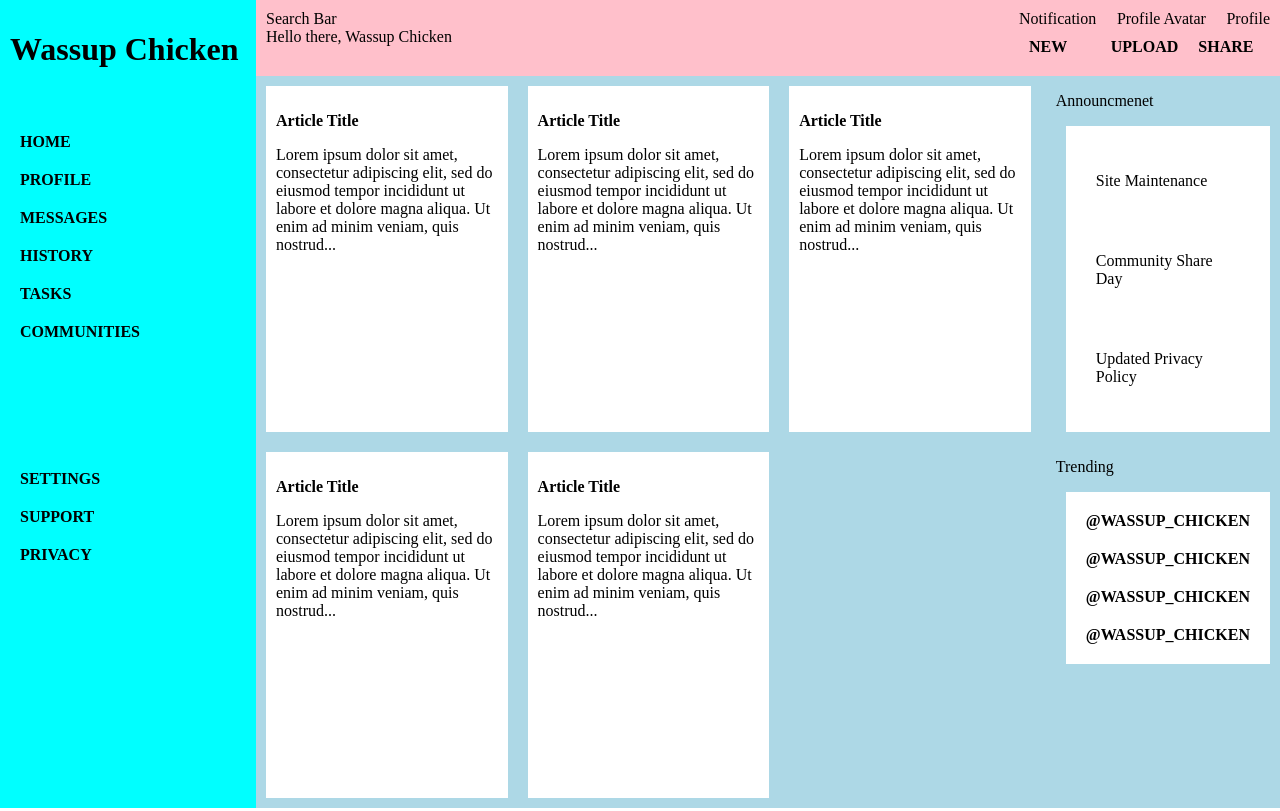
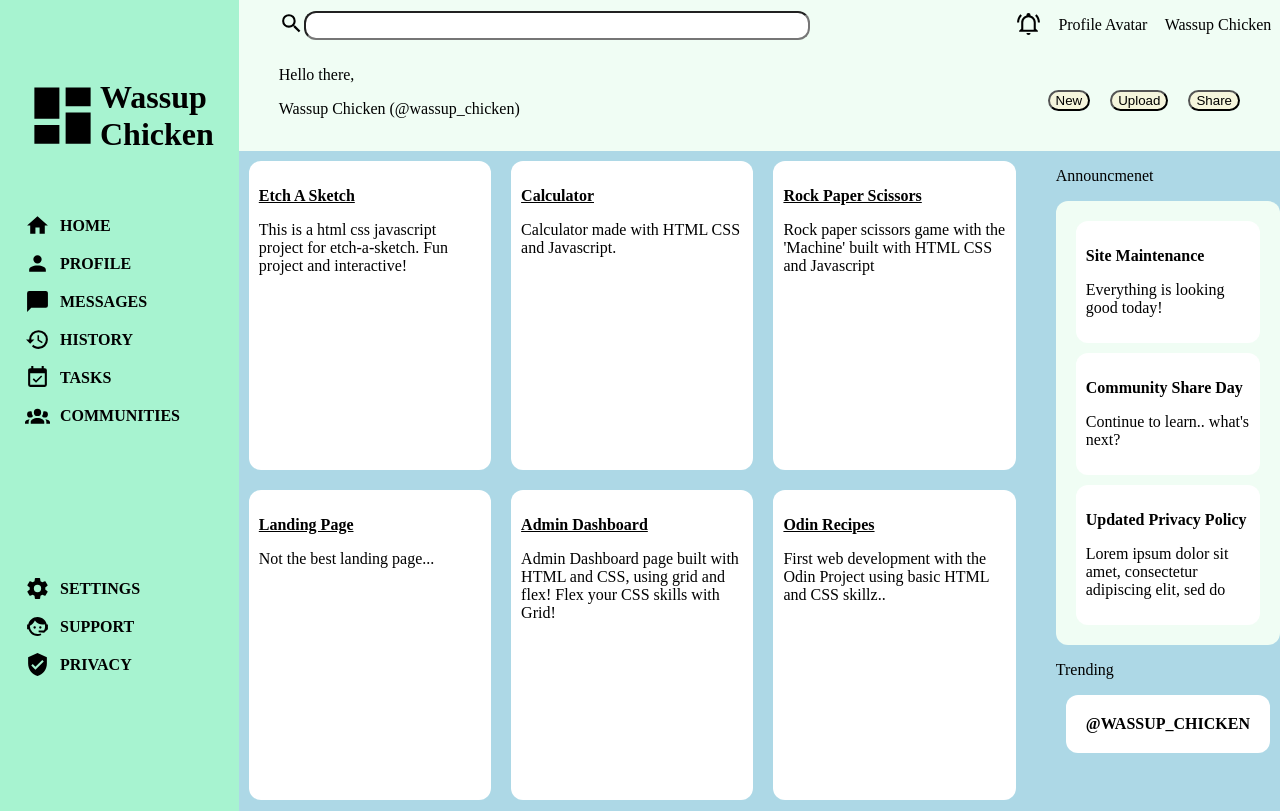
Before and after one commit to wassup-chicken/admin-dashboard, a plain HTML site: page index.html in a window 1280 px wide. Shown: the top 811 px of the page. Drawn offline with Linux system fonts and the light colour scheme.

Commit message:
better looking html css for flex and grid project

```diff
--- a/index.html
+++ b/index.html
@@ -10,43 +10,77 @@
 <body>
     <div class="container">
         <div class="header">
+
             <div class="search">
-            <div>Search Bar</div>
+              <div class="searchimage"><img src="./images/magnify.svg" /></div>
+              <div class="input"><input type="text"></div>
             </div>
+
             <div class="profile">
-                <div>Notification</div>
-                <div>Profile Avatar</div>
-                <div>Profile</div>
+                <div class="profileli"><img src="./images/bell-ring-outline.svg" /></div>
+                <div class="profileli">Profile Avatar</div>
+                <div class="profileli"><p>Wassup Chicken</p></div>
             </div>
-            <div class="mesage">
-            <div>Hello there, Wassup Chicken</div>
+
+            <div class="message">
+            <div><p>Hello there,</p><p>Wassup Chicken (@wassup_chicken)</p></div>
             </div>
+
             <div class="action">
-                <ul>
-                  <li>New</li>
-                  <li>Upload</li>
-                  <li>Share</li>
-                </ul>
-              </div>
+                  <button>New</button>
+                  <button>Upload</button>
+                  <button>Share</button>
+            </div>
         </div>
 
         <div class="sidebar">
-            <h1 class="logo">Wassup Chicken</h1>
+          <div class="logo">
+            <img class="logoimg" src="./images/view-dashboard.svg" />
+            <h1 class="name">Wassup Chicken</h1>
+          </div>
+
         <div class="menu">
           <ul>
+            <div class="menuitem">
+            <img src="./images/home.svg"/>
             <li>Home</li>
+          </div>
+          <div class="menuitem">
+            <img src="./images/account.svg" />
             <li>Profile</li>
+          </div>
+          <div class="menuitem">
+            <img src="./images/message.svg" />
             <li>Messages</li>
+          </div>
+          <div class="menuitem">
+            <img src="./images/history.svg" />
             <li>History</li>
+          </div>
+          <div class="menuitem">
+            <img src="./images/calendar-check.svg" />
             <li>Tasks</li>
+          </div>
+          <div class="menuitem">
+            <img src="./images/account-group.svg" />
             <li>Communities</li>
+          </div>
           </ul>
         </div>
         <div class="settings">
             <ul>
-              <li>Settings</li>
-              <li>Support</li>
-              <li>Privacy</li>
+              <div class="menuitem">
+                <img src="./images/cog.svg" />
+                <li>Settings</li>
+              </div>
+              <div class="menuitem">
+                <img src="./images/face-agent.svg" />
+                <li>Support</li>
+              </div>
+              <div class="menuitem">
+                <img src="./images/shield-check.svg" />
+                <li>Privacy</li>
+              </div>
             </ul>
 
           </div>
@@ -55,38 +89,45 @@
         <div class="projects">
             <div class="left">
             <div class="card">
-                <p class="title">Article Title</p>
-                <p>Lorem ipsum dolor sit amet, consectetur adipiscing elit, sed do eiusmod tempor incididunt ut labore et dolore magna aliqua. Ut enim ad minim veniam, quis nostrud...</p>
+                <p class="title"><a href="https://github.com/wassup-chicken/etch-a-sketch">Etch A Sketch</a></p>
+                <p>This is a html css javascript project for etch-a-sketch. Fun project and interactive!</p>
               </div>
               <div class="card">
-                <p class="title">Article Title</p>
-                <p>Lorem ipsum dolor sit amet, consectetur adipiscing elit, sed do eiusmod tempor incididunt ut labore et dolore magna aliqua. Ut enim ad minim veniam, quis nostrud...</p>
+                <p class="title"><a href="https://github.com/wassup-chicken/calculator">Calculator</a></p>
+                <p>Calculator made with HTML CSS and Javascript. </p>
               </div>
               <div class="card">
-                <p class="title">Article Title</p>
-                <p>Lorem ipsum dolor sit amet, consectetur adipiscing elit, sed do eiusmod tempor incididunt ut labore et dolore magna aliqua. Ut enim ad minim veniam, quis nostrud...</p>
+                <p class="title"><a href="https://github.com/wassup-chicken/rock-paper-scissors">Rock Paper Scissors</a></p>
+                <p>Rock paper scissors game with the 'Machine' built with HTML CSS and Javascript</p>
               </div>
               <div class="card">
-                <p class="title">Article Title</p>
-                <p>Lorem ipsum dolor sit amet, consectetur adipiscing elit, sed do eiusmod tempor incididunt ut labore et dolore magna aliqua. Ut enim ad minim veniam, quis nostrud...</p>
+                <p class="title"><a href="https://github.com/wassup-chicken/landing_page">Landing Page</a></p>
+                <p>Not the best landing page...</p>
               </div>
               <div class="card">
-                <p class="title">Article Title</p>
-                <p>Lorem ipsum dolor sit amet, consectetur adipiscing elit, sed do eiusmod tempor incididunt ut labore et dolore magna aliqua. Ut enim ad minim veniam, quis nostrud...</p>
+                <p class="title"><a href="https://github.com/wassup-chicken/admin-dashboard">Admin Dashboard</a></p>
+                <p>Admin Dashboard page built with HTML and CSS, using grid and flex! Flex your CSS skills with Grid!</p>
+              </div>
+              <div class="card">
+                <p class="title"><a href="https://github.com/wassup-chicken/odin-recipes">Odin Recipes</a></p>
+                <p>First web development with the Odin Project using basic HTML and CSS skillz..</p>
               </div>
             </div>
             <div class="right">
                 <div class="announcement">
                     <p>Announcmenet</p>
-                    <div class="card">
+                    <div class="content">
                         <div class="card">
-                            <p>Site Maintenance</p>
+                            <p class="title">Site Maintenance</p>
+                            <p>Everything is looking good today!</p>
                         </div>
                         <div class="card">
-                            <p>Community Share Day</p>
+                            <p class="title">Community Share Day</p>
+                            <p>Continue to learn.. what's next?</p>
                         </div>
                         <div class="card">
-                            <p>Updated Privacy Policy</p>
+                            <p class="title">Updated Privacy Policy</p>
+                            <p>Lorem ipsum dolor sit amet, consectetur adipiscing elit, sed do</p>
                         </div>
                     </div>
                 </div>
@@ -94,9 +135,6 @@
                     <p>Trending</p>
                     <div class="card">
                         <ul>
-                            <li>@wassup_chicken</li>
-                            <li>@wassup_chicken</li>
-                            <li>@wassup_chicken</li>
                             <li>@wassup_chicken</li>
                         </ul>
                     </div>
--- a/style/style.css
+++ b/style/style.css
@@ -5,35 +5,95 @@ body, html {
 
 .container {
     display: grid;
-    grid-template-columns: 1fr 4fr;
+    grid-template-columns: 2fr 10fr;
     grid-template-rows: 1fr 6fr;
     height: 100%;
 }
 
 .sidebar {
-    background-color: aqua;
+    background-color: #a7f3d0;
     grid-column: 1 / 2;
     grid-row: 1 / 3;
     display: grid;
-    grid-template-rows: 1fr 3fr 3fr;
-    padding: 10px;
+    grid-template-rows: 1fr 2fr 3fr;
+    padding: 25px;
+    text-align: left;
+}
+
+.menu {
+    grid-row: 2 / 3;
+}
+
+.settings {
+    grid-row: 3 / 4;
+}
+
+.menuitem {
+    display: flex;
+    align-items: center;
 }
 
 .logo {
     grid-row: 1 / 2;
+    display: flex;
+    align-items: center;
+}
+
+.logoimg {
+    grid-row: 1 / 2;
+    height: 75px;
+    width: 75px;
+}
+
+.name {
+    align-items: center;
+}
+
+.menu > ul > li {
+    grid-column: 2 / 3;
 }
 
 .profile {
     display: flex;
-    justify-content: space-between;
+    grid-template-columns: 1fr 1fr 1fr;
+    align-items: center;
+    justify-content: space-around;
 }
 
 .header {
     display: grid;
-    background-color: pink;
-    padding: 10px;
+    background-color: #f0fdf4;
     grid-column: 2 / 3;
     grid-template-columns: 3fr 1fr;
+}
+
+.search {
+    display: flex;
+    align-items: center;
+    padding-left: 20px;
+    margin-left: 20px;
+}
+
+.input {
+    border-radius: 12px;
+    grid-column: 2 / 3;
+    width: 100%;
+}
+
+.message {
+    padding-left: 20px;
+    margin-left: 20px;
+}
+
+.input > input {
+    width: 70%;
+    border-radius: 12px;
+    padding: 5px;
+}
+
+img {
+    width: 25px;
+    height: 25px;
 }
 
 ul {
@@ -48,9 +108,17 @@ ul li {
     font-weight: bold;
 }
 
-.action ul {
+.header > .action {
   display: grid;
   grid-template-columns: 1fr 1fr 1fr;
+  padding: 20px;
+  margin: 10px;
+}
+
+button {
+    border-radius: 25px;
+    background-color: beige;
+    margin: 10px;
 }
 
 .projects {
@@ -58,7 +126,7 @@ ul li {
     grid-column: 2 / 3;
     display: grid;
     grid-template-columns: 4fr 1fr;
-    gap: 15px;
+    gap: 30px;
 }
 
 .left {
@@ -80,4 +148,17 @@ ul li {
     background-color: white;
     padding: 10px;
     margin: 10px;
+    border-radius: 12px;
 }
+
+
+.content {
+    background-color: #f0fdf4;
+    padding: 10px;
+    border-radius: 12px;
+}
+
+a {
+    text-decoration: underline;
+    color: black;
+}
```
Also changed, not shown: images/account-group.svg (added), images/account.svg (added), images/bell-ring-outline.svg (added), images/calendar-check.svg (added), images/cog.svg (added), images/face-agent.svg (added), images/history.svg (added), images/home.svg (added), images/magnify.svg (added), images/message.svg (added), images/shield-check.svg (added), images/view-dashboard.svg (added).
